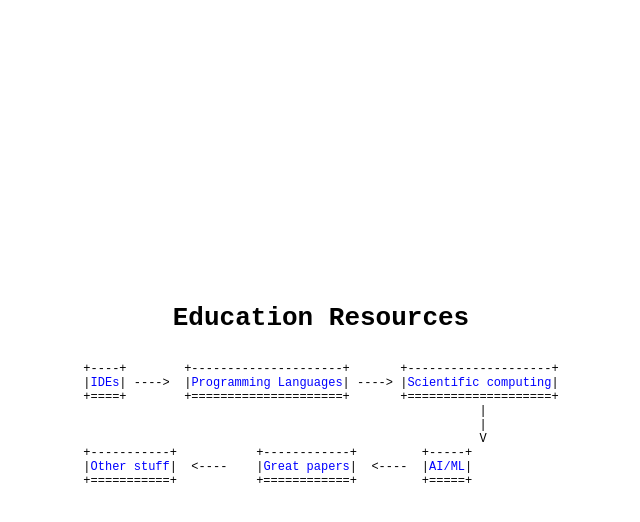
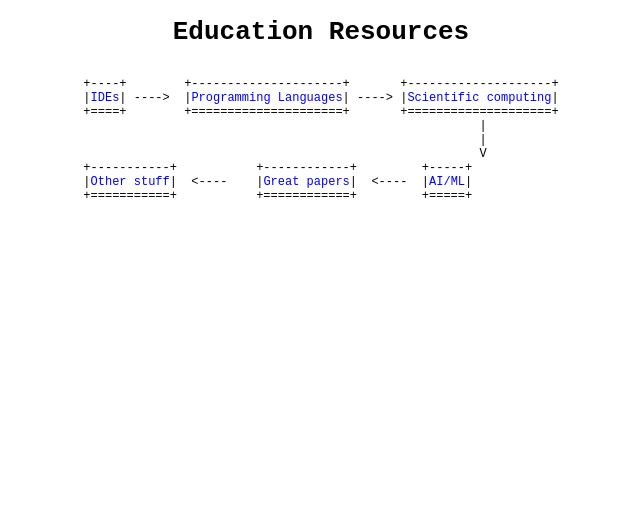
Before and after one commit to tyler-korenyi-both/tyler-korenyi-both.github.io, a plain HTML site: page index_v4.html in a window 1280 px wide. Shown: the whole page, without its empty margins (319-959 px from the left). Drawn offline with Linux system fonts and the light colour scheme.

Commit message:
bring it back to top?

```diff
--- a/index_v4.html
+++ b/index_v4.html
@@ -3,13 +3,13 @@
 <head>
     <meta charset="UTF-8">
     <meta name="viewport" content="width=device-width, initial-scale=1.0">
-    <title>Education Resources</title>
+    <title>Tyler's Website</title>
     <style>
         body {
             font-family: monospace;
             display: flex;
-            justify-content: center;
-            align-items: center;
+            justify-content: center; /* Center horizontally */
+            align-items: flex-start; /* Align to the top */
             height: 100vh; /* Ensure the container takes full height */
             margin: 0; /* Remove default body margin */
             overflow: hidden; /* Prevent scrollbars on the body */
```
